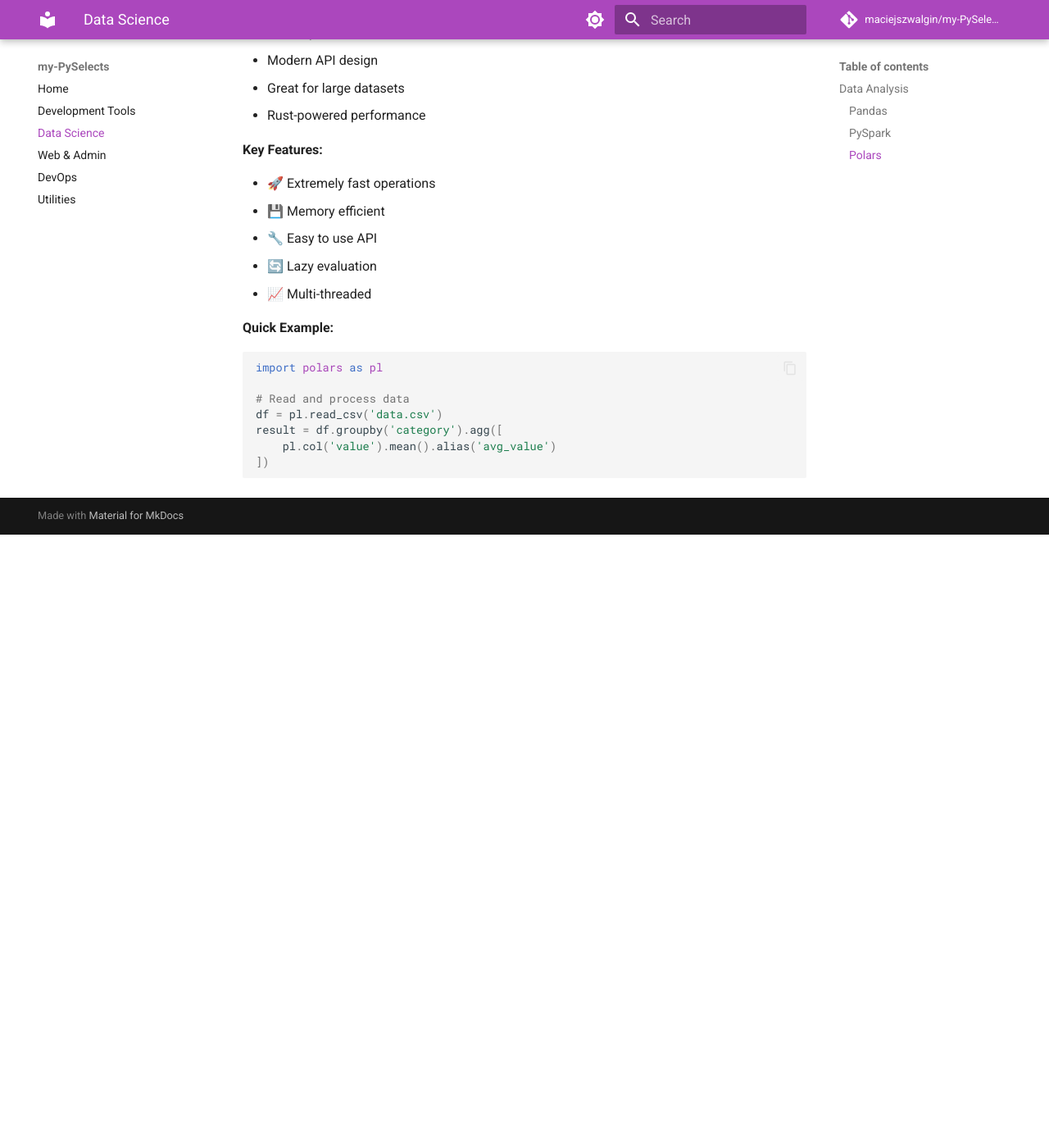
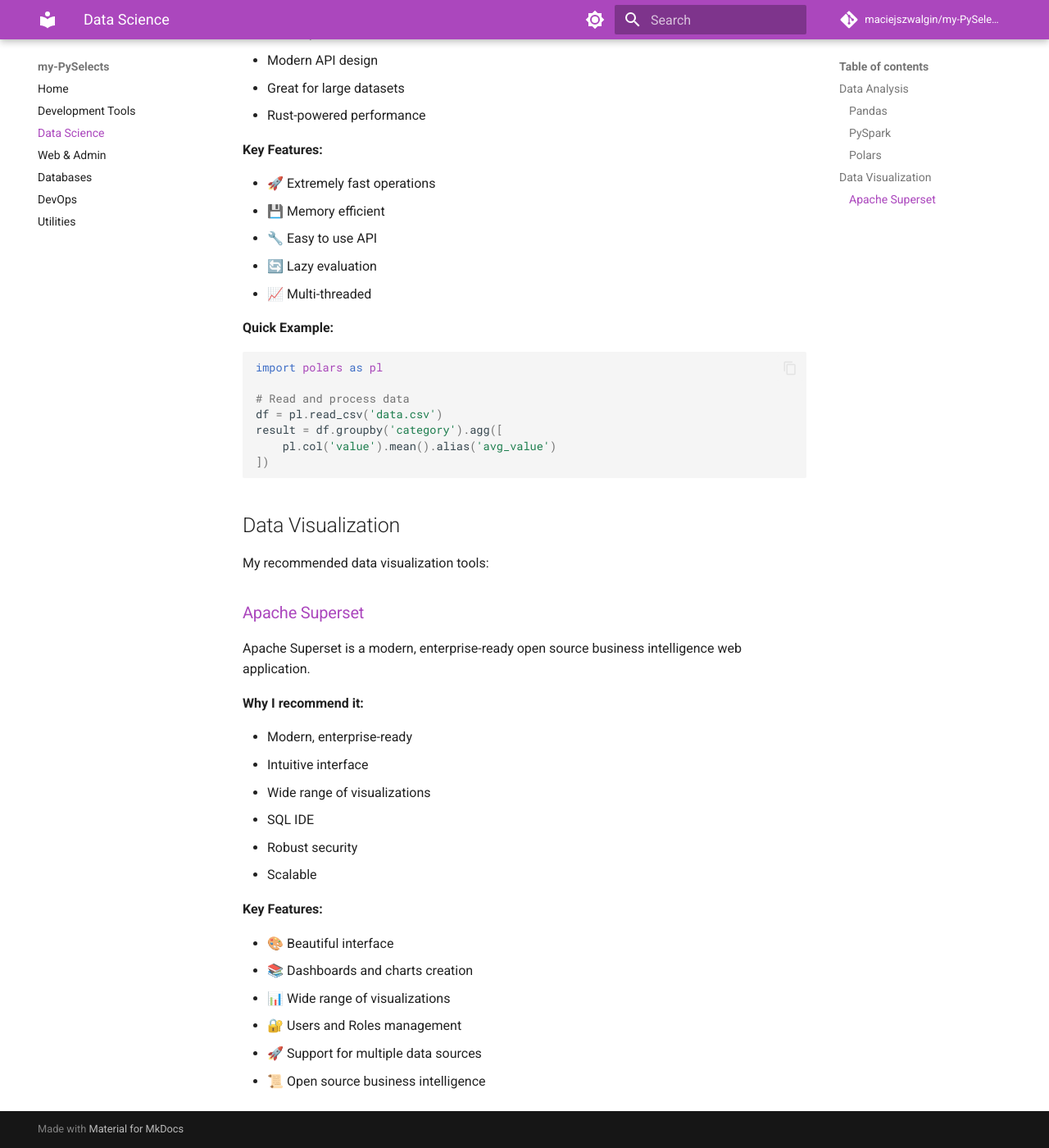
Before and after one commit to maciejszwalgin/my-PySelects, an MkDocs documentation site: the page built from docs/data-science.md, in a window 1280 px wide and 1400 px high, scrolled down 1838 px. Shown: the whole window at 82% size. Built offline with MkDocs 1.6.1 and Material for MkDocs 9.7.7, drawn with Linux system fonts in a browser that asks for light colours; comment, search, counter and statistics services are not loaded; before the commit the page ends 2490 px from its top, so only the background shows below that.

Commit message:
chore: add superset and postgres

````diff
--- a/docs/data-science.md
+++ b/docs/data-science.md
@@ -93,9 +93,31 @@
 ])
 ```
 
-<!-- ## Data Visualization
+## Data Visualization
 
-My recommended data visualization tools: -->
+My recommended data visualization tools:
+
+### [Apache Superset](https://superset.apache.org/)
+
+Apache Superset is a modern, enterprise-ready open source business intelligence web application.
+
+**Why I recommend it:**
+
+- Modern, enterprise-ready
+- Intuitive interface
+- Wide range of visualizations
+- SQL IDE
+- Robust security
+- Scalable
+
+**Key Features:**
+
+- 🎨 Beautiful interface
+- 📚 Dashboards and charts creation
+- 📊 Wide range of visualizations
+- 🔐 Users and Roles management
+- 🚀 Support for multiple data sources
+- 📜 Open source business intelligence
 
 <!-- ## Machine Learning
 
--- a/mkdocs.yml
+++ b/mkdocs.yml
@@ -11,7 +11,7 @@
   - Development Tools: development-tools.md
   - Data Science: data-science.md
   - Web & Admin: admin-and-frameworks.md
-  # - Databases: databases.md
+  - Databases: databases.md
   - DevOps: devops.md
   - Utilities: utils.md
   # - Specialized: specialized.md
````
Also changed, not shown: docs/databases.md (+24 -2 lines).
